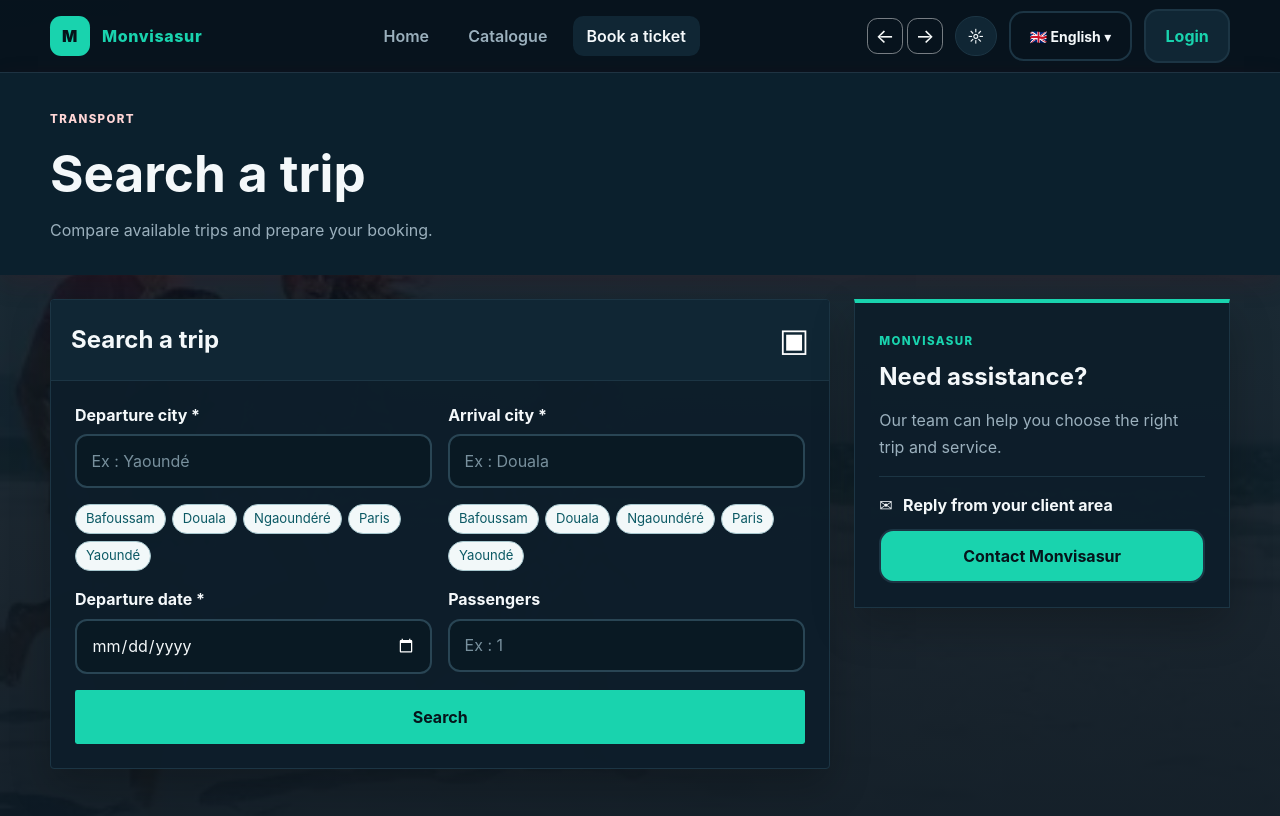
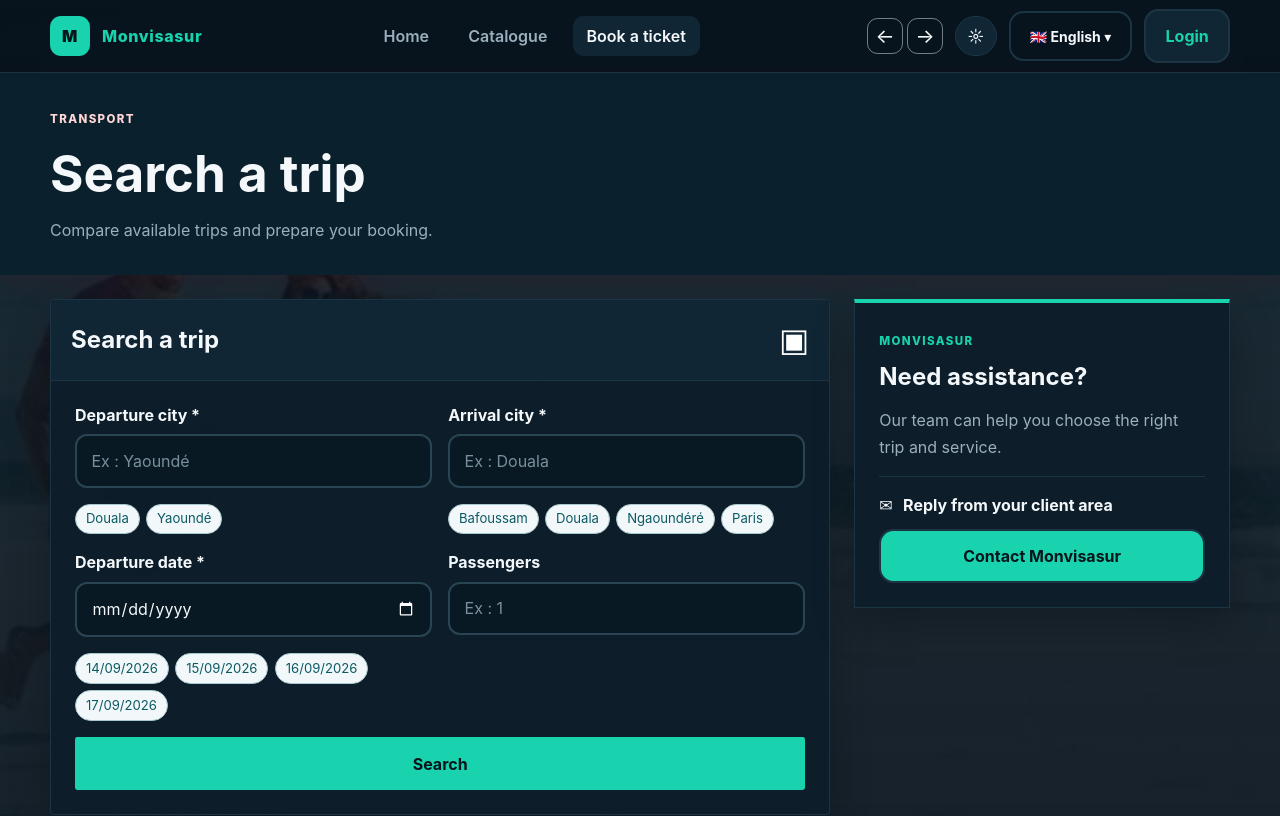
Before and after one commit to anielsunnf/monvisasurweb, a React (Vite) app: page /trajets in a window 1280 px wide. Shown: the top 816 px of the page. Built offline with nearby package versions, Linux system fonts and the light colour scheme.

Commit message:
Afficher uniquement les villes et dates disponibles

```diff
--- a/src/api.js
+++ b/src/api.js
@@ -95,8 +95,26 @@ export function getJourneyById(id) {
   return Promise.resolve(journeyStore.find(journey => journey.id === id) ?? null)
 }
 
-export function getAvailableJourneyCities() {
-  return [...new Set(journeyStore.flatMap(journey => [journey.from, journey.to]))].sort((a, b) => a.localeCompare(b))
+export function getAvailableJourneyCities(criteria = {}) {
+  const matchingJourneys = journeyStore.filter(journey => (
+    (!criteria.from || normalizeCity(journey.from) === normalizeCity(criteria.from))
+    && (!criteria.to || normalizeCity(journey.to) === normalizeCity(criteria.to))
+  ))
+  const cities = criteria.field === 'from'
+    ? matchingJourneys.map(journey => journey.from)
+    : criteria.field === 'to'
+      ? matchingJourneys.map(journey => journey.to)
+      : journeyStore.flatMap(journey => [journey.from, journey.to])
+  return [...new Set(cities)].sort((a, b) => a.localeCompare(b))
+}
+
+export function getAvailableJourneyDates(criteria = {}) {
+  return [...new Set(journeyStore
+    .filter(journey => (
+      (!criteria.from || normalizeCity(journey.from) === normalizeCity(criteria.from))
+      && (!criteria.to || normalizeCity(journey.to) === normalizeCity(criteria.to))
+    ))
+    .map(journey => journey.date))].sort()
 }
 
 export function searchJourneys(criteria) {
--- a/src/pages/SearchTripsPage.jsx
+++ b/src/pages/SearchTripsPage.jsx
@@ -1,13 +1,12 @@
 import { useState } from 'react'
 import { NavLink } from 'react-router-dom'
-import { getAvailableJourneyCities, getReservationWindow, searchJourneys } from '../api'
+import { getAvailableJourneyCities, getAvailableJourneyDates, getReservationWindow, searchJourneys } from '../api'
 import { FilterBar } from '../components/FilterBar'
 import { useI18n } from '../components/useI18n'
 
 export function SearchTripsPage() {
   const { t } = useI18n()
   const reservationWindow = getReservationWindow()
-  const availableCities = getAvailableJourneyCities()
   const [form, setForm] = useState({ from: '', to: '', date: '', passengers: '' })
   const [results, setResults] = useState([])
   const [loading, setLoading] = useState(false)
@@ -18,22 +17,22 @@ export function SearchTripsPage() {
   const [filterType, setFilterType] = useState('')
   const [carrier, setCarrier] = useState('')
   const [activeCityField, setActiveCityField] = useState('from')
+  const availableDepartureCities = getAvailableJourneyCities({ field: 'from', to: form.to })
+  const availableArrivalCities = getAvailableJourneyCities({ field: 'to', from: form.from })
+  const availableDates = getAvailableJourneyDates({ from: form.from, to: form.to })
 
   function normalizeCity(value) {
     return value.trim().toLowerCase().normalize('NFD').replace(/[\u0300-\u036f]/g, '')
   }
 
-  function isKnownCity(value) {
-    return availableCities.some(city => normalizeCity(city) === normalizeCity(value))
-  }
-
   function validate() {
     const errs = {}
     if (!form.from.trim()) errs.from = 'La ville de départ est requise'
-    else if (!isKnownCity(form.from)) errs.from = 'Cette ville de départ n’est pas disponible dans nos trajets'
+    else if (!isKnownCity(form.from, 'from')) errs.from = 'Cette ville de départ n’est pas disponible dans nos trajets'
     if (!form.to.trim()) errs.to = 'La ville d\'arrivée est requise'
-    else if (!isKnownCity(form.to)) errs.to = 'Cette ville d’arrivée n’est pas disponible dans nos trajets'
+    else if (!isKnownCity(form.to, 'to')) errs.to = 'Cette ville d’arrivée n’est pas disponible dans nos trajets'
     if (!form.date) errs.date = 'La date est requise'
+    else if (!availableDates.includes(form.date)) errs.date = 'Cette date n’est pas disponible pour ce trajet'
     if (!form.passengers) errs.passengers = 'Le nombre de passagers est requis'
     else if (!Number.isInteger(Number(form.passengers)) || Number(form.passengers) < 1) errs.passengers = 'Saisissez un nombre entier de passagers supérieur à zéro'
     return errs
@@ -61,8 +60,13 @@ export function SearchTripsPage() {
   }
 
   function selectCity(city, field = activeCityField) {
-    setForm(current => ({ ...current, [field]: city }))
+    setForm(current => ({ ...current, [field]: city, ...(field === 'from' ? { to: '', date: '' } : { date: '' }) }))
     setErrors(current => ({ ...current, [field]: '' }))
+  }
+
+  function isKnownCity(value, field) {
+    const cities = field === 'from' ? availableDepartureCities : availableArrivalCities
+    return cities.some(city => normalizeCity(city) === normalizeCity(value))
   }
 
   const filtered = results
@@ -108,7 +112,7 @@ export function SearchTripsPage() {
             />
             {errors.from && <span className="field-error">{errors.from}</span>}
             <div className="city-options" aria-label="Villes de départ disponibles">
-              {availableCities.map(city => <button key={`from-${city}`} type="button" className={`city-option ${form.from === city ? 'selected' : ''}`} onClick={() => selectCity(city, 'from')}>{city}</button>)}
+              {availableDepartureCities.map(city => <button key={`from-${city}`} type="button" className={`city-option ${form.from === city ? 'selected' : ''}`} onClick={() => selectCity(city, 'from')}>{city}</button>)}
             </div>
           </div>
 
@@ -126,7 +130,7 @@ export function SearchTripsPage() {
             />
             {errors.to && <span className="field-error">{errors.to}</span>}
             <div className="city-options" aria-label="Villes d’arrivée disponibles">
-              {availableCities.map(city => <button key={`to-${city}`} type="button" className={`city-option ${form.to === city ? 'selected' : ''}`} onClick={() => selectCity(city, 'to')}>{city}</button>)}
+              {availableArrivalCities.map(city => <button key={`to-${city}`} type="button" className={`city-option ${form.to === city ? 'selected' : ''}`} onClick={() => selectCity(city, 'to')}>{city}</button>)}
             </div>
           </div>
 
@@ -140,8 +144,13 @@ export function SearchTripsPage() {
               value={form.date}
               onChange={e => setForm(f => ({ ...f, date: e.target.value }))}
               className={errors.date ? 'input-error' : ''}
+              list="available-dates"
+              aria-invalid={Boolean(errors.date)}
             />
             {errors.date && <span className="field-error">{errors.date}</span>}
+            {availableDates.length > 0 && <div className="city-options date-options" aria-label="Dates disponibles">
+              {availableDates.map(date => <button key={date} type="button" className={`city-option ${form.date === date ? 'selected' : ''}`} onClick={() => setForm(current => ({ ...current, date }))}>{new Date(`${date}T00:00:00`).toLocaleDateString('fr-FR')}</button>)}
+            </div>}
           </div>
 
           <div className="field">
@@ -173,7 +182,8 @@ export function SearchTripsPage() {
             </button>
           </div>
         </div>
-        <datalist id="available-cities">{availableCities.map(city => <option key={city} value={city} />)}</datalist>
+        <datalist id="available-cities">{[...new Set([...availableDepartureCities, ...availableArrivalCities])].map(city => <option key={city} value={city} />)}</datalist>
+        <datalist id="available-dates">{availableDates.map(date => <option key={date} value={date} />)}</datalist>
         </section>
 
         <aside className="travel-help-card">
```
